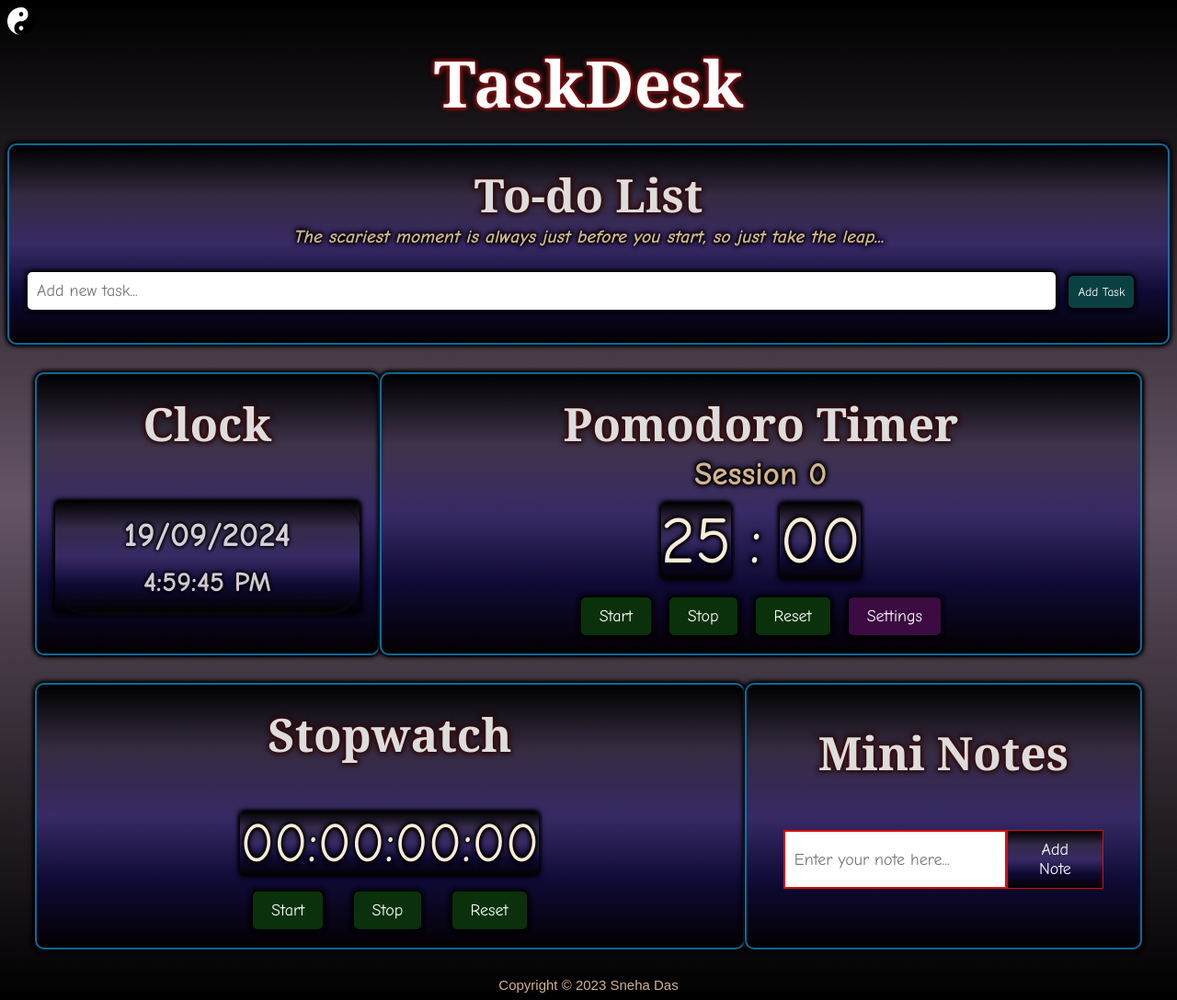
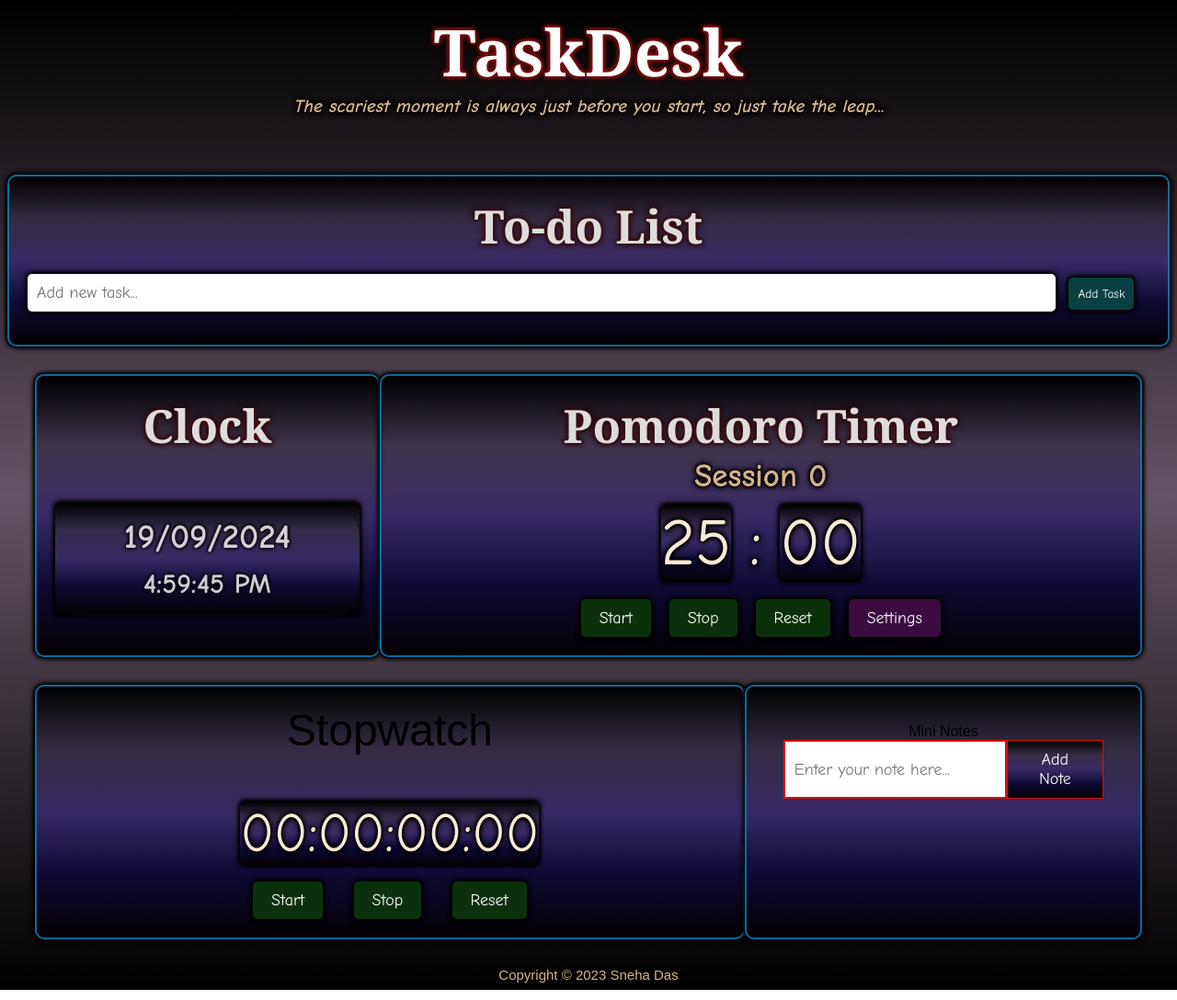
Before and after one commit to iamsnehadas/TaskDesk, a plain HTML site: page index.html in a window 1280 px wide. Shown: the whole page at 92% size. Drawn offline with Linux system fonts and the light colour scheme.

Commit message:
Update index.html

```diff
--- a/index.html
+++ b/index.html
@@ -5,13 +5,13 @@
   <link rel="stylesheet" type="text/css" href="style.css">
 </head>
 <body onload="showtime();">
-  <img src="download-modified.png" alt="yin/yang" onclick="myFunction()" id="drkbt">
   <div id="h1h">TaskDesk</div>
-  <br>
+  <div id="quote">The scariest moment is always just before you start, so just take the leap...</div>
+  <br><br>
   <div class="sec1">
     <div class="To-docontainer">
       <div id="h1st">To-do List</div>
-      <div id="quote">The scariest moment is always just before you start, so just take the leap...</div>
+      <br>
       <input type="text" id="new-task" placeholder="Add new task...">
       <button id="add-task">Add Task</button>
       <ul id="task-list"></ul>
@@ -79,7 +79,7 @@
   <div class="sec3">
     <div class="stpwcontainer">
       <div class="stopwatch">
-        <div id="h1st">Stopwatch</div>
+        <div id="h1st-s">Stopwatch</div>
         <div id="quote"> </div>
         <span class="displayit">00:00:00:00</span>
         <div class="buttons">
@@ -93,8 +93,7 @@
   <script src="script3.js"></script>
   <div class="sec5">
     <div class="notecontainer">
-      <div id="h1st">Mini Notes</div>
-      <div id="quote"> </div>
+      <div id="h1st-m">Mini Notes</div>
       <form>
         <input type="text" id="note" placeholder="Enter your note here...">
         <button type="submit" id="add-note">Add Note</button>
```
